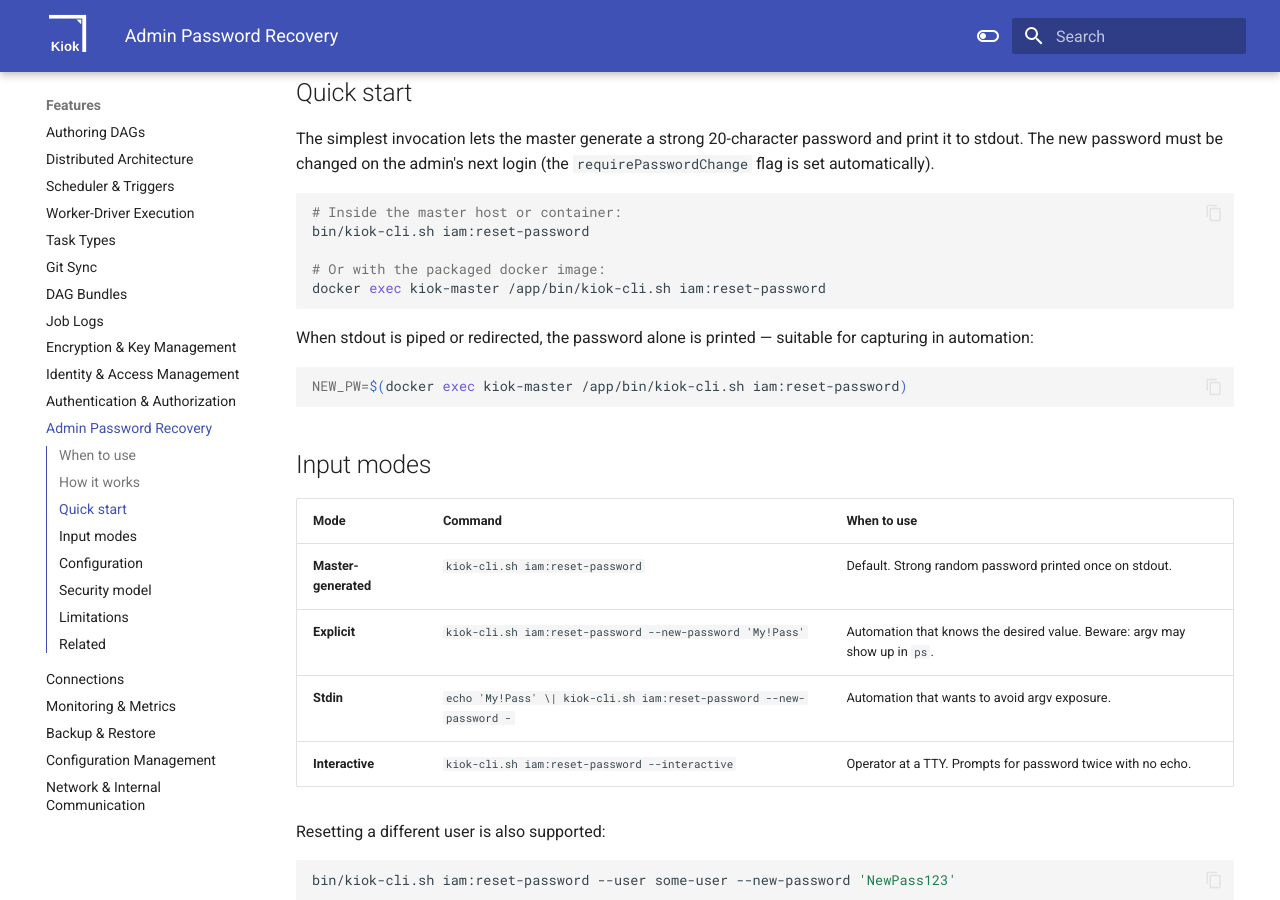
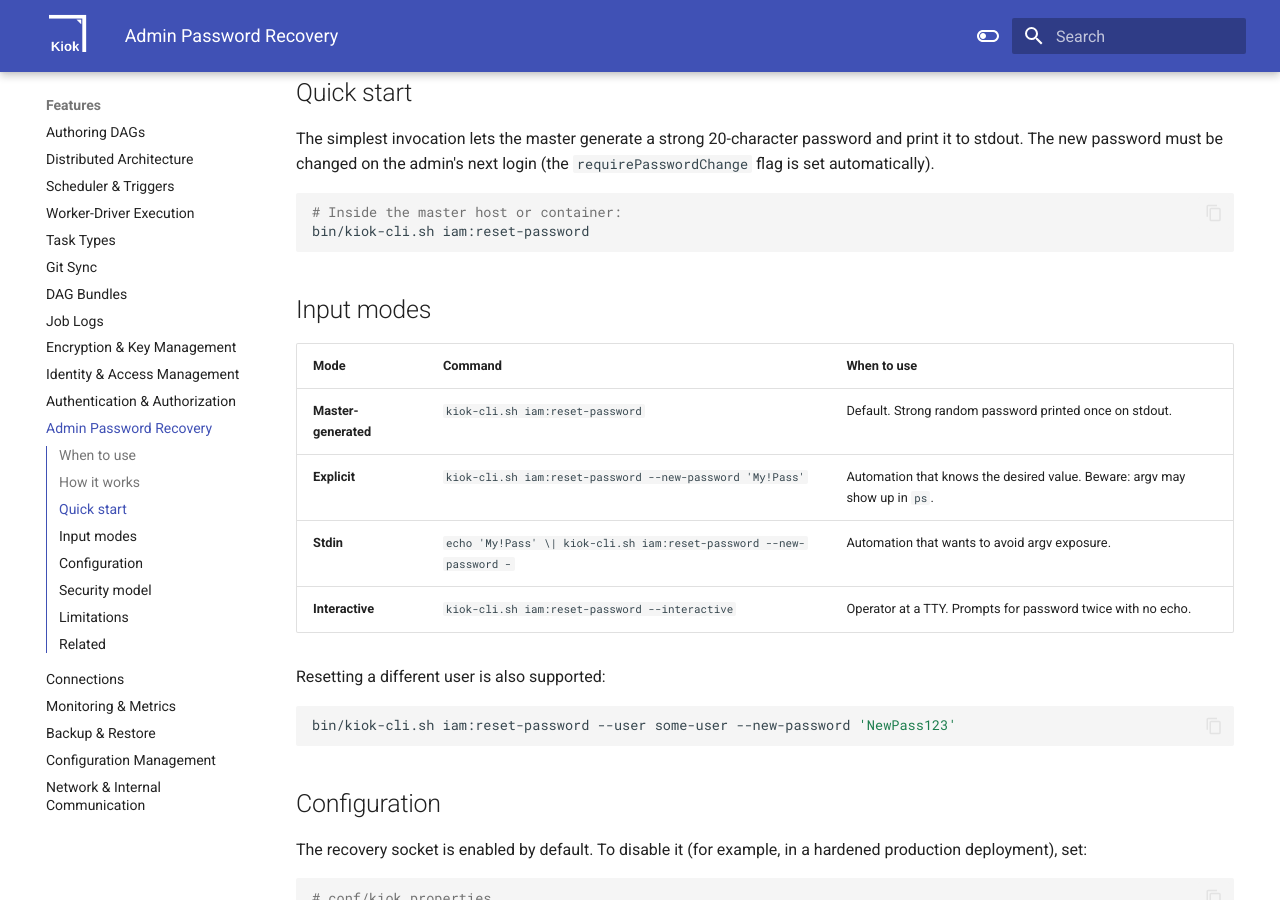
Before and after one commit to cloudcheflabs/kiok-docs, an MkDocs documentation site: the page built from docs/features/admin-password-recovery.md, in a window 1280 px wide and 900 px high, scrolled down 1266 px. Built offline with MkDocs 1.6.1 and Material for MkDocs 9.7.7, drawn with Linux system fonts in a browser that asks for light colours; the version menu is left out.

Commit message:
docs: remove docker examples from admin password recovery.
Co-Authored-By: Claude Opus 4.7 (1M context) <noreply@anthropic.com>

````diff
--- a/docs/features/admin-password-recovery.md
+++ b/docs/features/admin-password-recovery.md
@@ -54,16 +54,6 @@ admin's next login (the `requirePasswordChange` flag is set automatically).
 ```bash
 # Inside the master host or container:
 bin/kiok-cli.sh iam:reset-password
-
-# Or with the packaged docker image:
-docker exec kiok-master /app/bin/kiok-cli.sh iam:reset-password
-```
-
-When stdout is piped or redirected, the password alone is printed — suitable
-for capturing in automation:
-
-```bash
-NEW_PW=$(docker exec kiok-master /app/bin/kiok-cli.sh iam:reset-password)
 ```
 
 ## Input modes
````
